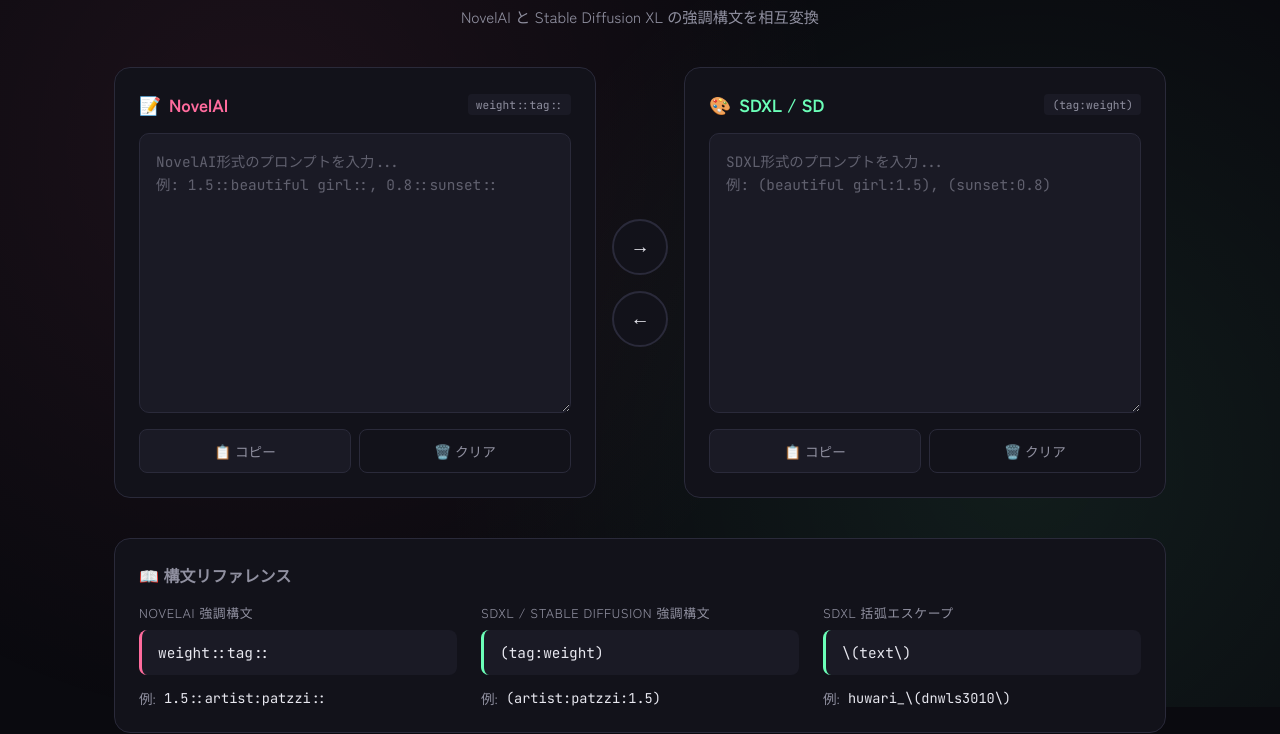
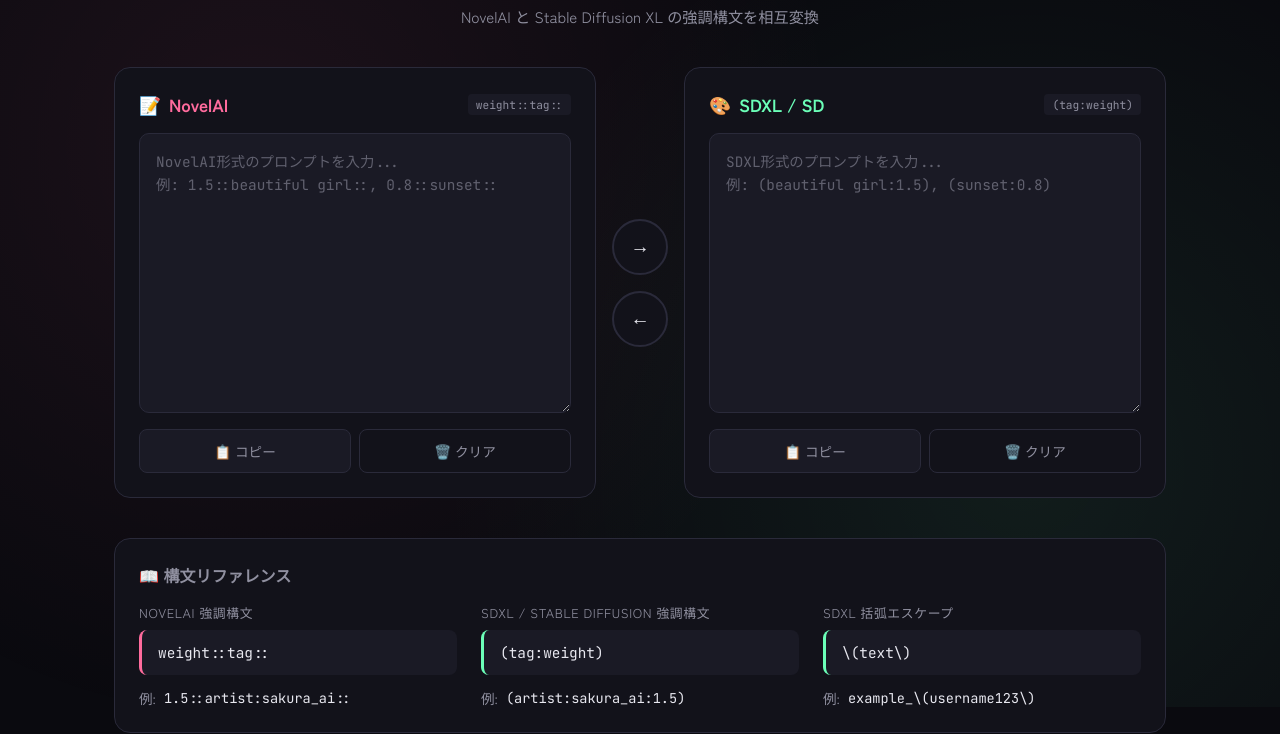
Before and after one commit to Serugu/nai-sdxl-prompt-converter, a plain HTML site: page index.html in a window 1280 px wide. Shown: the part 93-827 px from the top of the page. Drawn offline with Linux system fonts and the light colour scheme.

Commit message:
Change artist names to fictional ones in syntax reference

```diff
--- a/index.html
+++ b/index.html
@@ -455,21 +455,21 @@
           <span class="syntax-label">NovelAI 強調構文</span>
           <div class="syntax-code">weight::tag::</div>
           <div class="syntax-example">
-            例: <span>1.5::artist:patzzi::</span>
+            例: <span>1.5::artist:sakura_ai::</span>
           </div>
         </div>
         <div class="syntax-item sdxl">
           <span class="syntax-label">SDXL / Stable Diffusion 強調構文</span>
           <div class="syntax-code">(tag:weight)</div>
           <div class="syntax-example">
-            例: <span>(artist:patzzi:1.5)</span>
+            例: <span>(artist:sakura_ai:1.5)</span>
           </div>
         </div>
         <div class="syntax-item sdxl">
           <span class="syntax-label">SDXL 括弧エスケープ</span>
           <div class="syntax-code">\(text\)</div>
           <div class="syntax-example">
-            例: <span>huwari_\(dnwls3010\)</span>
+            例: <span>example_\(username123\)</span>
           </div>
         </div>
       </div>
```
